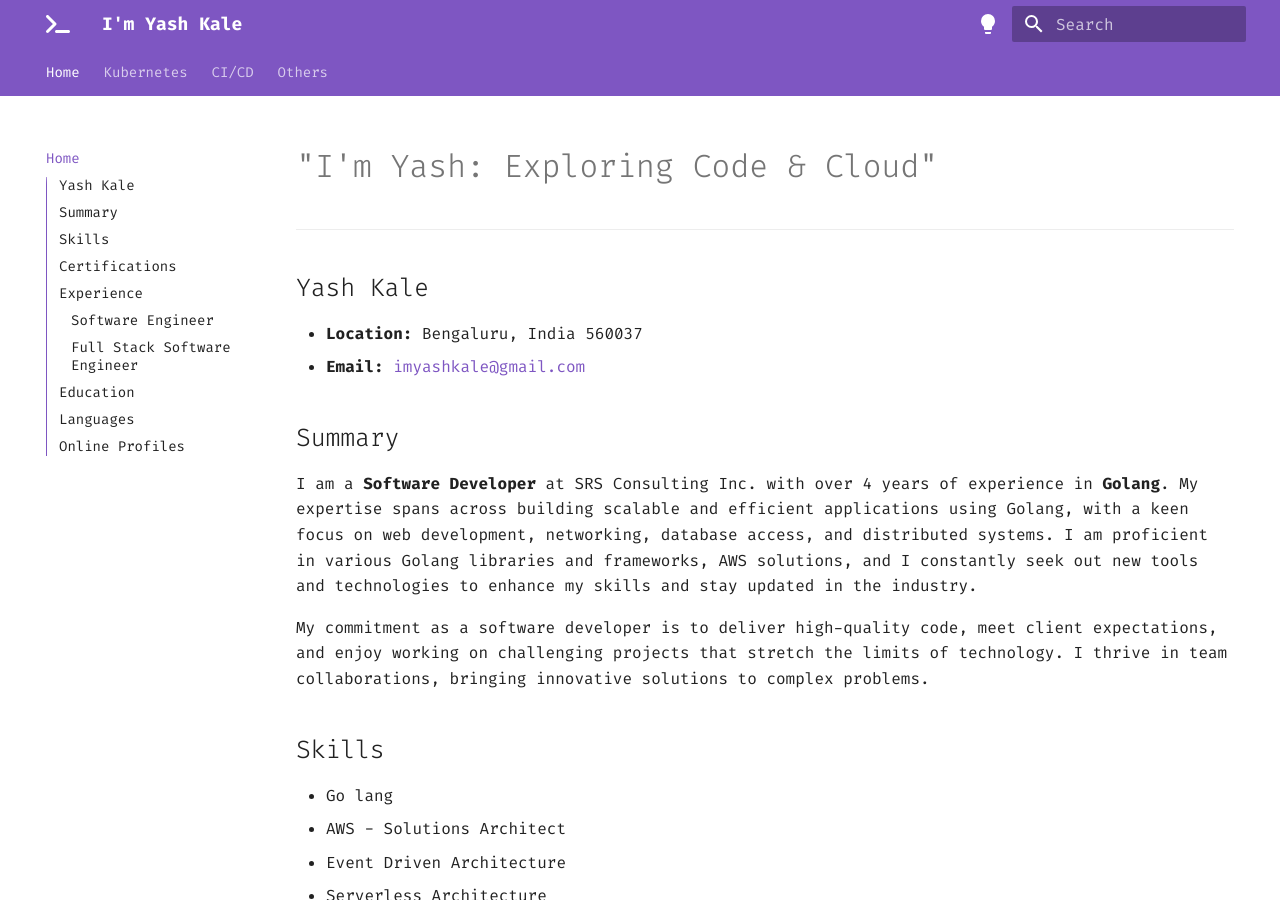
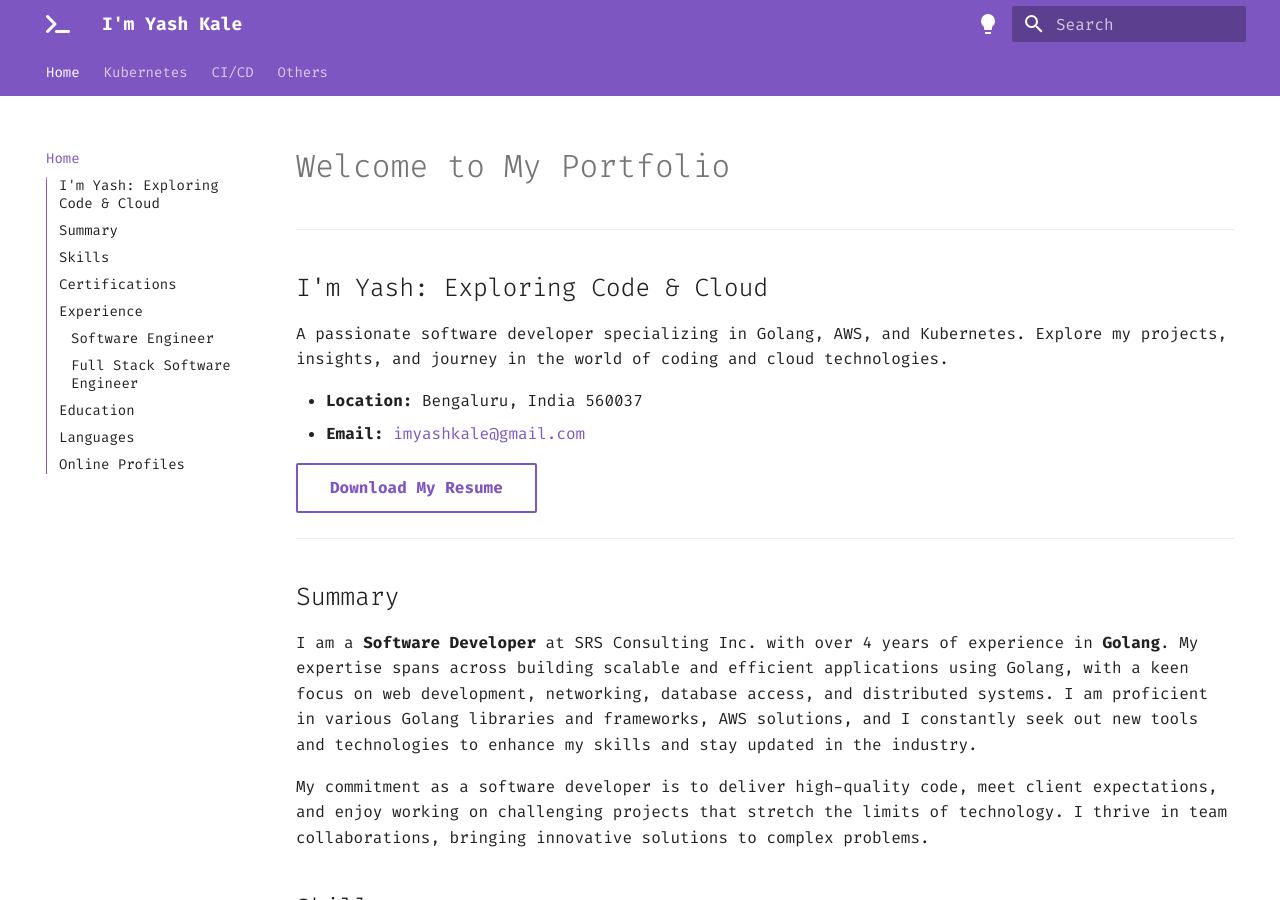
Before and after one commit to imyashkale/portfolio, an MkDocs documentation site: the page built from docs/index.md, in a window 1280 px wide and 900 px high. Built offline with MkDocs 1.6.1 and Material for MkDocs 9.7.7, drawn with Linux system fonts in a browser that asks for light colours.

Commit message:
Download Resume & Introduction Section Added

```diff
--- a/docs/index.md
+++ b/docs/index.md
@@ -1,11 +1,17 @@
-# "I'm Yash: Exploring Code & Cloud"
+# Welcome to My Portfolio
 
 ---
 
-## Yash Kale
+## I'm Yash: Exploring Code & Cloud
+
+A passionate software developer specializing in Golang, AWS, and Kubernetes. Explore my projects, insights, and journey in the world of coding and cloud technologies.
 
 - **Location:** Bengaluru, India 560037
 - **Email:** [imyashkale@gmail.com](mailto:imyashkale@gmail.com)
+
+[Download My Resume](../static/resume/Yash_Kale_Resume.pdf){ .md-button  :download="Yash_Kale_Resume.pdf"}
+
+---
 
 ## Summary
 
```
Also changed, not shown: 1 other file.
